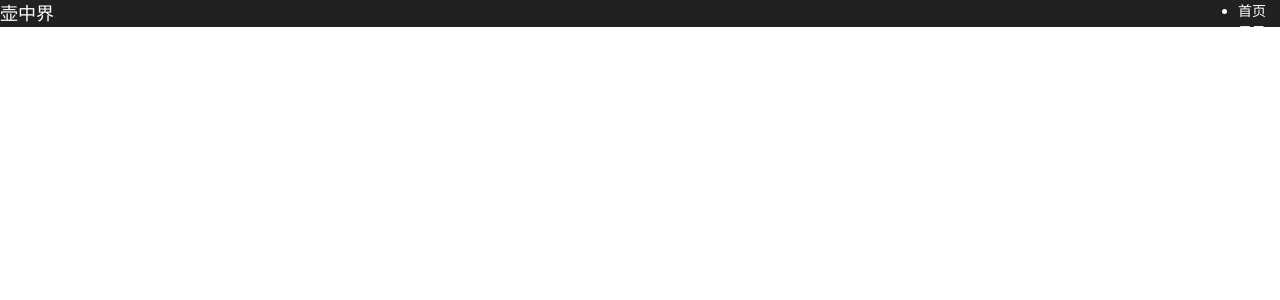
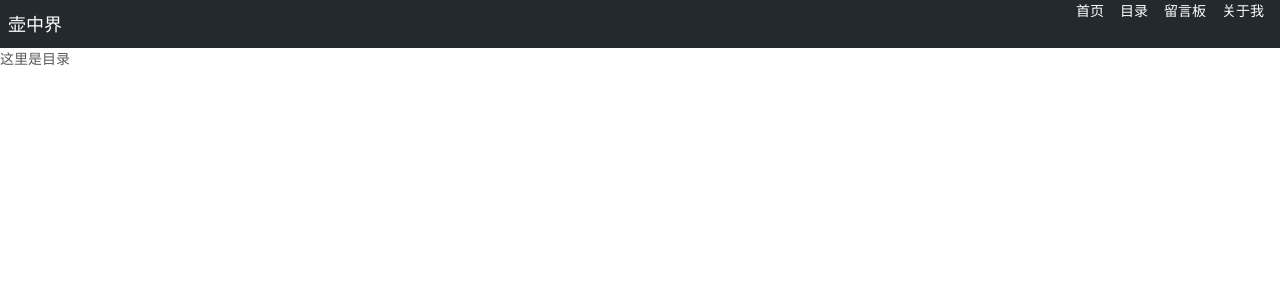
Before and after one commit to septem1997/blog, a Nuxt app: page /menu in a window 1280 px wide. Before the commit this address had no page. Shown: the top 300 px of the page. Built offline with nearby package versions, Linux system fonts and the light colour scheme.

Commit message:
完善layout页面

```diff
--- a/assets/global.css
+++ b/assets/global.css
@@ -0,0 +1,3 @@
+*{
+  list-style: none;
+}
--- a/layouts/default.vue
+++ b/layouts/default.vue
@@ -4,12 +4,28 @@
       <div class="title">
         {{ blogInfo.title }}
       </div>
-      <ul class="links">
-        <li>首页</li>
-        <li>目录</li>
-        <li>留言板</li>
-        <li>关于我</li>
-      </ul>
+      <div class="links">
+        <nuxt-link to="/">
+          <div class="link">
+            首页
+          </div>
+        </nuxt-link>
+        <nuxt-link to="/menu">
+          <div class="link">
+            目录
+          </div>
+        </nuxt-link>
+        <nuxt-link to="/messages">
+          <div class="link">
+            留言板
+          </div>
+        </nuxt-link>
+        <nuxt-link to="/about">
+          <div class="link">
+            关于我
+          </div>
+        </nuxt-link>
+      </div>
     </div>
     <Nuxt />
   </div>
@@ -40,14 +56,24 @@ html
 
 .header
   position: relative
-  background: #212121
+  background: #24292e
   color: white
+  height: 48px
+  display: flex
+  align-items: center
   .title
     color: white
     font-size: 18px
+    margin-left: 8px
   .links
     position: absolute
     right: 0
     font-size: 14px
     top: 0
+    display: flex
+    align-items: center
+    .link
+      color: white
+      margin-right: 16px
+
 </style>
--- a/nuxt.config.js
+++ b/nuxt.config.js
@@ -29,7 +29,8 @@ export default {
   ** Global CSS
   */
   css: [
-    'ant-design-vue/dist/antd.css'
+    'ant-design-vue/dist/antd.css',
+    'assets/global.css'
   ],
   /*
   ** Plugins to load before mounting the App
--- /dev/null
+++ b/pages/about.vue
@@ -0,0 +1,13 @@
+<template>
+  <div />
+</template>
+
+<script>
+export default {
+  name: 'About'
+}
+</script>
+
+<style scoped>
+
+</style>
--- /dev/null
+++ b/pages/menu.vue
@@ -0,0 +1,15 @@
+<template>
+  <div>
+    这里是目录
+  </div>
+</template>
+
+<script>
+export default {
+  name: 'Menu'
+}
+</script>
+
+<style scoped lang="sass">
+
+</style>
--- /dev/null
+++ b/pages/messages.vue
@@ -0,0 +1,12 @@
+<template>
+  <div />
+</template>
+
+<script>
+export default {
+}
+</script>
+
+<style scoped>
+
+</style>
```
